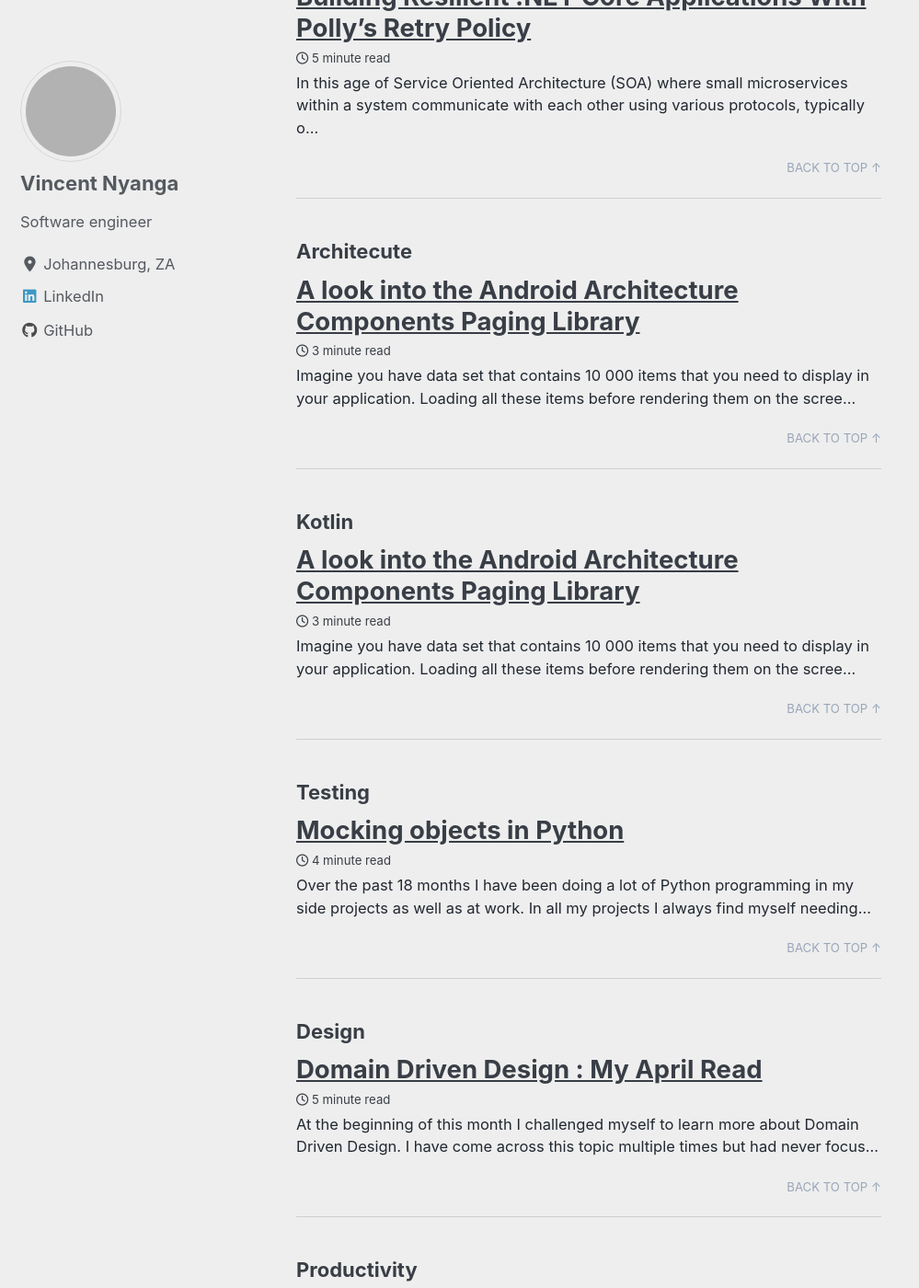
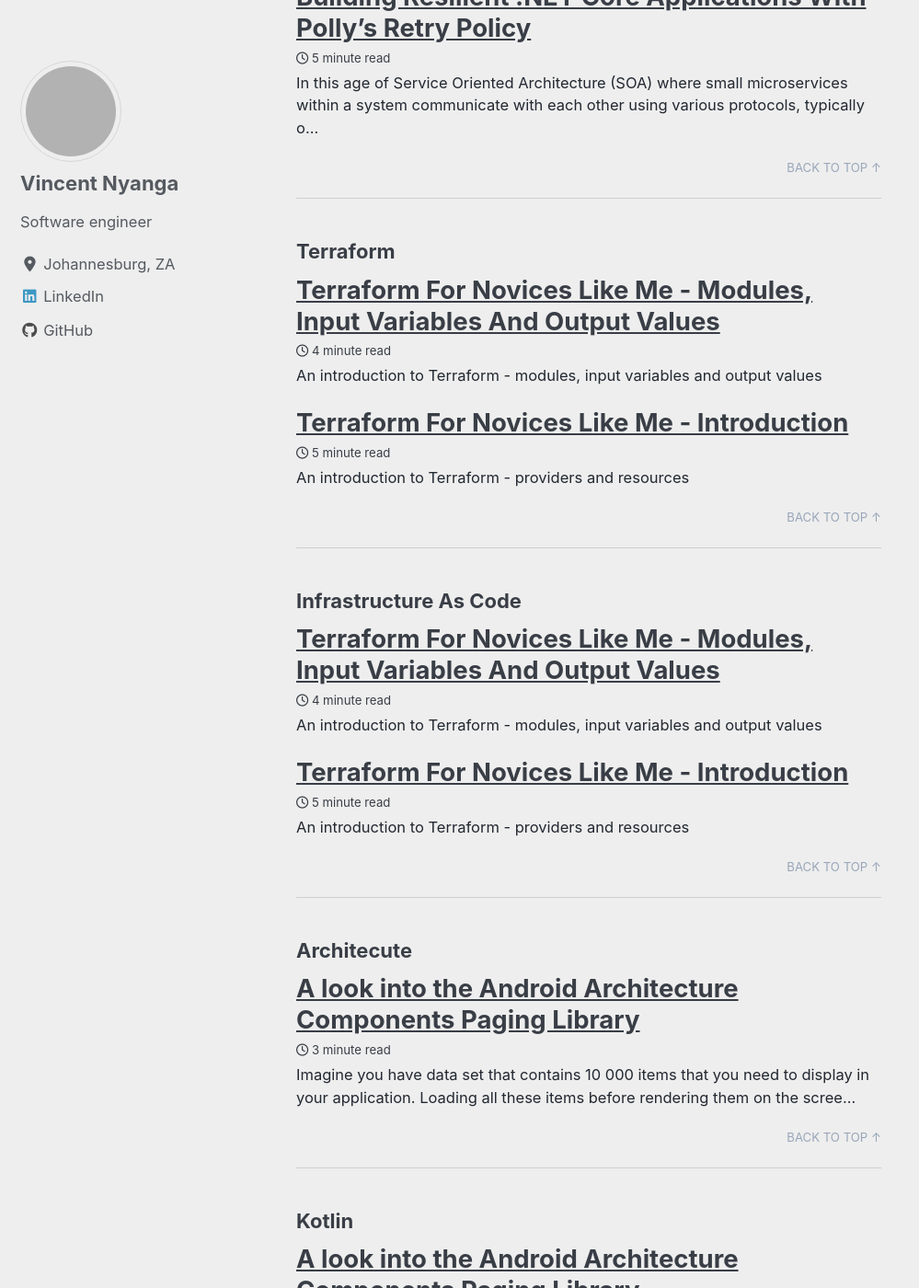
Before and after one commit to vince-nyanga/vince-nyanga.github.io, a Jekyll site: the page built from _pages/tag-archive.md, in a window 1280 px wide and 1400 px high, scrolled down 13965 px. Shown: the whole window at 92% size, without its empty margins (0-999 px from the left). Built offline with Jekyll 4.4.1, drawn with Linux system fonts in a browser that asks for light colours; cached includes are drawn as plain includes; nearby versions of some CDN libraries; some of the changed lines change nothing that is shown; some of the changed text lies outside the part shown; grey boxes are pictures that could not be loaded.

Commit message:
new post

````diff
--- a/_posts/2020-08-10-terraform-for-novices.md
+++ b/_posts/2020-08-10-terraform-for-novices.md
@@ -6,7 +6,7 @@
   overlay_image: /images/code.webp
   overlay_filter: 0.5
   caption: "Photo credit: [Markus Spiske](https://unsplash.com/@markusspiske?utm_source=unsplash&utm_medium=referral&utm_content=creditCopyText) on [Unsplash](https://unsplash.com/?utm_source=unsplash&amp;utm_medium=referral&amp;utm_content=creditCopyText)"
-excerpt: "An introduction to Terraform"
+excerpt: "An introduction to Terraform - providers and resources"
 ---
 
 Until just a few months ago I had never heard of Terraform, let alone the term `Infrastructure As Code` (I'm a bit ashamed but it is what it is). That, however, is not the case anymore as I now at least know these two and have a rough idea of what they are. For the past few weeks I've been learning about infrastructure as code and Terraform in particular. I've been taking notes in the process and in this post I will share these notes with my fellow novices. If you are not a novice like me when it comes to Terraform this post is not for you I'm afraid. First, let's talk about infrastructure as code.
--- /dev/null
+++ b/_posts/2020-08-16-terraform-for-novices-modules-variables-and-outputs.md
@@ -0,0 +1,215 @@
+---
+title: "Terraform For Novices Like Me - Modules, Input Variables And Output Values"
+date: 2020-08-16
+tags: [Terraform, Infrastructure As Code]
+header:
+  overlay_image: /images/code.webp
+  overlay_filter: 0.5
+  caption: "Photo credit: [Markus Spiske](https://unsplash.com/@markusspiske?utm_source=unsplash&utm_medium=referral&utm_content=creditCopyText) on [Unsplash](https://unsplash.com/?utm_source=unsplash&amp;utm_medium=referral&amp;utm_content=creditCopyText)"
+excerpt: "An introduction to Terraform - modules, input variables and output values"
+---
+
+In the previous [post]({{ site.baseurl }}/terraform-for-novices/) I spoke about infrastructure as code (IaC) and how Terraform can be used to provision and manage infrastructure. I also gave a simple example where I provisioned a simple Azure SignalR service using Terraform. In this post I am going to talk about how to make use of modules, input variables and output values in Terraform and improve our example in the previous post. Let's get started.
+
+## Modules
+
+Every software engineer knows about the `DRY` principle (I hope), which stipulates that you shouldn't repeat yourself unless if it's absolutely necessary. This principle also applies to Terraform and modules help in achieving `DRY` code. In Terraform, modules are containers of resources that are used together and can be shared and reused across multiple configurations. Here's how you call a module in your configuration:
+
+```hcl
+module "[MODULE_NAME]" {
+    source = "[link_to_module_source]"
+}
+```
+
+## Input Variables
+
+In order for modules to be shared and reused in multiple configurations they need to be configurable and customizable. For example, you may need to use the same module for your development environment and production environment but with slightly different setups. This is where input variables come in. They serve as parameters for a module, allowing the module to be customized without altering the module's source code. Here's the syntax for declaring input variables:
+
+```hcl
+variable "[VARIABLE_NAME]"{
+    type        = [VARIABLE_TYPE]
+    description = "[DESCRIPTION]"
+    default     = [DEFAULT_VALUE]
+}
+```
+
+Accessing input variables in your configuration is very easy:
+
+```hcl
+value = var.[VARIABLE_NAME]
+```
+
+The are many ways to populate your variables in Terraform. These are:
+
+- Load from command line flag:
+  ```bash
+  terraform plan -var 'variable=value'
+  ```
+- Load from file -- Create a `terraform.tfvars` file and add your values therein:
+  ```hcl
+  [variable_name] = value
+  ```
+- Load from environment variables:
+  ```bash
+  export TF_VAR_[variable_name]=value
+  ```
+- Use default values when you declare the variables
+
+## Output Values
+
+In most cases you may want to get values out of your modules after running `terraform apply`, for instance, database connection strings. This is made possible in Terraform by using output values. In simple terms, output values are the return values of a Terraform module and have several uses as shown in the [docs](https://www.terraform.io/docs/configuration/outputs.html). Here's the sytanx for declaring output values:
+
+```hcl
+output "[NAME]" {
+    value = [RESOURCE.PROPERTY]
+}
+```
+
+## Example
+
+Let's improve on our example from the previous post and make use of modules, input variables and output values. All the source code can be found on [GitHub](https://github.com/vince-nyanga/terraform-example) in case you want to get the complete code. First create the following directory structure:
+
+```
+terraform-example/
+  - modules/
+      - signalr/
+```
+
+### SignalR Module
+
+Go to the `signalr` directory and add the following files:
+
+#### 1. `variables.tf`
+
+This file will contain all the input variables we need in our simple module:
+
+```hcl
+variable "name" {
+  description = "The SignalR service name"
+  type        = string
+}
+
+variable "resource_group_name" {
+  description = "The resource group to which the SignalR service belongs"
+  type        = string
+}
+
+variable "location" {
+  description = "The location of the SignalR service"
+  type        = string
+}
+```
+
+#### 2. `outputs.tf`
+
+This file will contain all the output values that our module will return:
+
+```hcl
+output "signalr_primary_key" {
+  value = "${azurerm_signalr_service.this.primary_access_key}"
+}
+output "signalr_secondary_key" {
+  value = "${azurerm_signalr_service.this.secondary_access_key}"
+}
+output "signalr_primary_connection_string" {
+  value = "${azurerm_signalr_service.this.primary_connection_string}"
+}
+output "signalr_secondary_connection_string" {
+  value = "${azurerm_signalr_service.this.secondary_connection_string}"
+}
+```
+
+#### 3. `main.tf`
+
+This is where we declare all the resources that our module will contain. In this case we only have one resource -- a SignalR service:
+
+```hcl
+resource "azurerm_signalr_service" "this" {
+  name                = var.name
+  location            = var.location
+  resource_group_name = var.resource_group_name
+
+  sku {
+    name     = "Free_F1"
+    capacity = 1
+  }
+
+  features {
+    flag  = "ServiceMode"
+    value = "Serverless"
+  }
+}
+```
+
+### Configuration
+
+We are done with our module. Now let's make use of the module in our configuration. Go to the root directory and add the following files:
+
+#### 1. `signalr-dev.tf`
+
+```hcl
+provider "azurerm" {
+  version = "=2.20.0"
+  features {}
+}
+
+resource "azurerm_resource_group" "this" {
+  name     = "hones-rg-dev"
+  location = "North Europe"
+}
+
+module "signalr" {
+  source                = "./modules/signalr"
+  name                  = var.signalr_name
+  resource_group_name   = azurerm_resource_group.this.name
+  location              = azurerm_resource_group.this.location
+}
+```
+
+#### 2. outputs.tf
+
+```hcl
+output "primary_key" {
+  value = "${module.signalr.signalr_primary_key}"
+}
+
+output "primary_connection_string" {
+  value = "${module.signalr.signalr_primary_connection_string}"
+}
+```
+
+We have all we need now. Let's run the `init` command to initialize terraform and download all the required plugins:
+
+```bash
+terraform init
+```
+
+When all is initialized, run the following command to check if all is valid:
+
+```bash
+terraform validate
+```
+
+If everything checks out then you can run `plan` command:
+
+```bash
+terraform plan
+```
+
+and the `apply` command:
+
+```bash
+terraform apply
+```
+
+I am assuming that you have the Azure CLI installed on your machine and you're already authenticated otherwise you won't be able to `apply` your configuration.
+
+## Conclusion
+
+In this post I spoke about how to use modules, input variables and output values in Terraform. In addition, I improved on the example from the previous post to use modules, input variables and output values. The source code can be found on [GitHub](https://github.com/vince-nyanga/terraform-example). Please note that this post is part of the notes I gathered while I was learning about Terraform and is by no means a comprehensive guide. I'm also learning as I write this :smile:. Like always, thanks so much for taking your time to read and hopefully you have learnt something. Keep well and stay safe.
+
+#### Further Reading
+
+- [Terraform modules docs](https://www.terraform.io/docs/configuration/modules.html)
+- [Terraform input variables docs](https://www.terraform.io/docs/configuration/variables.html)
+- [Terraform output values docs](https://www.terraform.io/docs/configuration/outputs.html)
````
Also changed, not shown: 1 other file.
